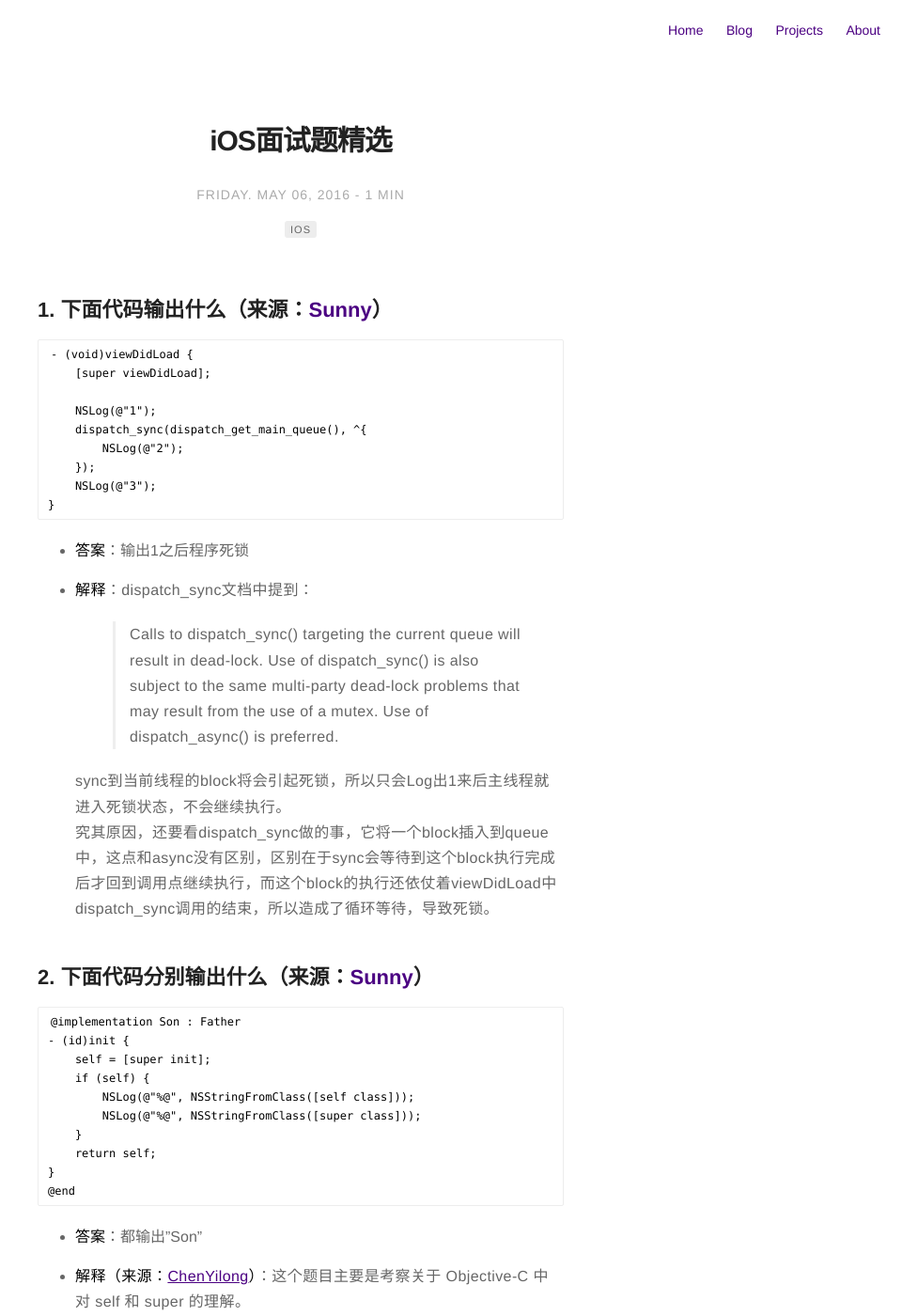
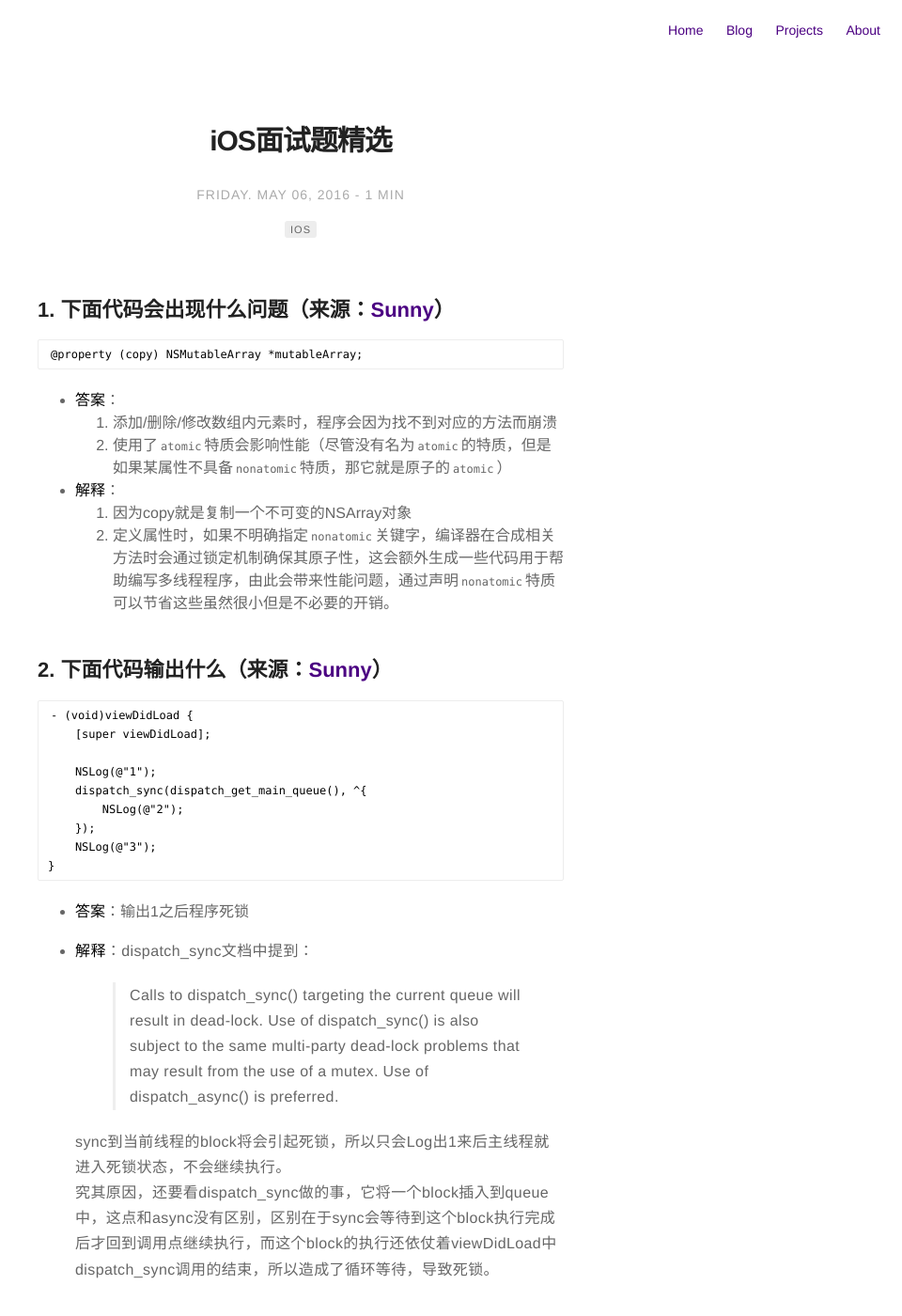
Before and after one commit to mushank/mushank.github.io, a Jekyll site: the page built from _posts/Blog/2016-05-06-iOS面试题精选.md, in a window 1280 px wide and 1400 px high. Shown: the whole window at 94% size, without its empty margins (320-1280 px from the left). Built offline with Jekyll 4.4.1, drawn with Linux system fonts in a browser that asks for light colours.

Commit message:
Site update

````diff
--- a/_posts/Blog/2016-05-06-iOS面试题精选.md
+++ b/_posts/Blog/2016-05-06-iOS面试题精选.md
@@ -4,10 +4,24 @@ date: 2016-05-06
 tag: [iOS]
 blog: true
 layout: post
-
 ---
 
-## 1. 下面代码输出什么（来源：[Sunny](http://blog.sunnyxx.com/2014/03/06/ios_exam_0_key/)）
+## 1. 下面代码会出现什么问题（来源：[Sunny](http://blog.sunnyxx.com/2014/03/06/ios_exam_0_key/)）
+
+```
+@property (copy) NSMutableArray *mutableArray;
+```
+
+- **答案**：
+  1. 添加/删除/修改数组内元素时，程序会因为找不到对应的方法而崩溃
+  2. 使用了`atomic`特质会影响性能（尽管没有名为`atomic`的特质，但是如果某属性不具备`nonatomic`特质，那它就是原子的`atomic`）
+- **解释**：
+  1. 因为copy就是复制一个不可变的NSArray对象
+  2. 定义属性时，如果不明确指定`nonatomic`关键字，编译器在合成相关方法时会通过锁定机制确保其原子性，这会额外生成一些代码用于帮助编写多线程程序，由此会带来性能问题，通过声明`nonatomic`特质可以节省这些虽然很小但是不必要的开销。
+
+
+
+## 2. 下面代码输出什么（来源：[Sunny](http://blog.sunnyxx.com/2014/03/06/ios_exam_0_key/)）
 
 ```
 - (void)viewDidLoad {
@@ -47,10 +61,10 @@ layout: post
 - **答案**：都输出”Son”
 - **解释（来源：[ChenYilong](https://github.com/ChenYilong/iOSInterviewQuestions/blob/master/01%E3%80%8A%E6%8B%9B%E8%81%98%E4%B8%80%E4%B8%AA%E9%9D%A0%E8%B0%B1%E7%9A%84iOS%E3%80%8B%E9%9D%A2%E8%AF%95%E9%A2%98%E5%8F%82%E8%80%83%E7%AD%94%E6%A1%88/%E3%80%8A%E6%8B%9B%E8%81%98%E4%B8%80%E4%B8%AA%E9%9D%A0%E8%B0%B1%E7%9A%84iOS%E3%80%8B%E9%9D%A2%E8%AF%95%E9%A2%98%E5%8F%82%E8%80%83%E7%AD%94%E6%A1%88%EF%BC%88%E4%B8%8A%EF%BC%89.md)）**：这个题目主要是考察关于 Objective-C 中对 self 和 super 的理解。
 
-	我们都知道：self 是类的隐藏参数，指向当前调用方法的这个类的实例。那 super 呢？
+  我们都知道：self 是类的隐藏参数，指向当前调用方法的这个类的实例。那 super 呢？
 
-	很多人会想当然的认为“ super 和 self 类似，应该是指向父类的指针吧！”。这是很普遍的一个误区。其实 super 是一个 Magic Keyword， 它本质是一个编译器标示符，和 self 是指向的同一个消息接受者！他们两个的不同点在于：super 会告诉编译器，调用 class 这个方法时，要去父类的方法，而不是本类里的。
+  很多人会想当然的认为“ super 和 self 类似，应该是指向父类的指针吧！”。这是很普遍的一个误区。其实 super 是一个 Magic Keyword， 它本质是一个编译器标示符，和 self 是指向的同一个消息接受者！他们两个的不同点在于：super 会告诉编译器，调用 class 这个方法时，要去父类的方法，而不是本类里的。
 
-	上面的例子不管调用[self class]还是[super class]，接受消息的对象都是当前 Son ＊xxx 这个对象。
+  上面的例子不管调用[self class]还是[super class]，接受消息的对象都是当前 Son ＊xxx 这个对象。
 
-	当使用 self 调用方法时，会从当前类的方法列表中开始找，如果没有，就从父类中再找；而当使用 super 时，则从父类的方法列表中开始找。然后调用父类的这个方法。
+  当使用 self 调用方法时，会从当前类的方法列表中开始找，如果没有，就从父类中再找；而当使用 super 时，则从父类的方法列表中开始找。然后调用父类的这个方法。
````
Also changed, not shown: other parts of _posts/Blog/2016-05-06-iOS面试题精选.md (+4 -4 lines).
